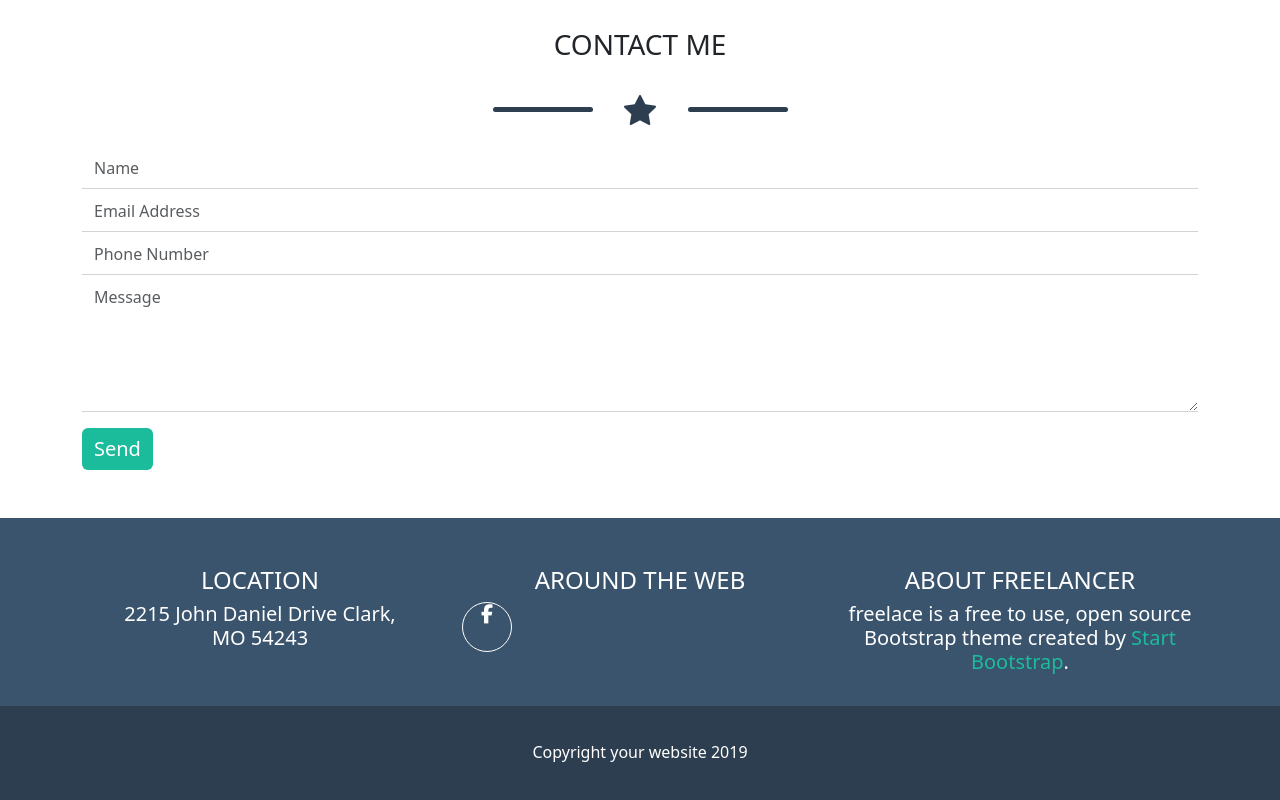
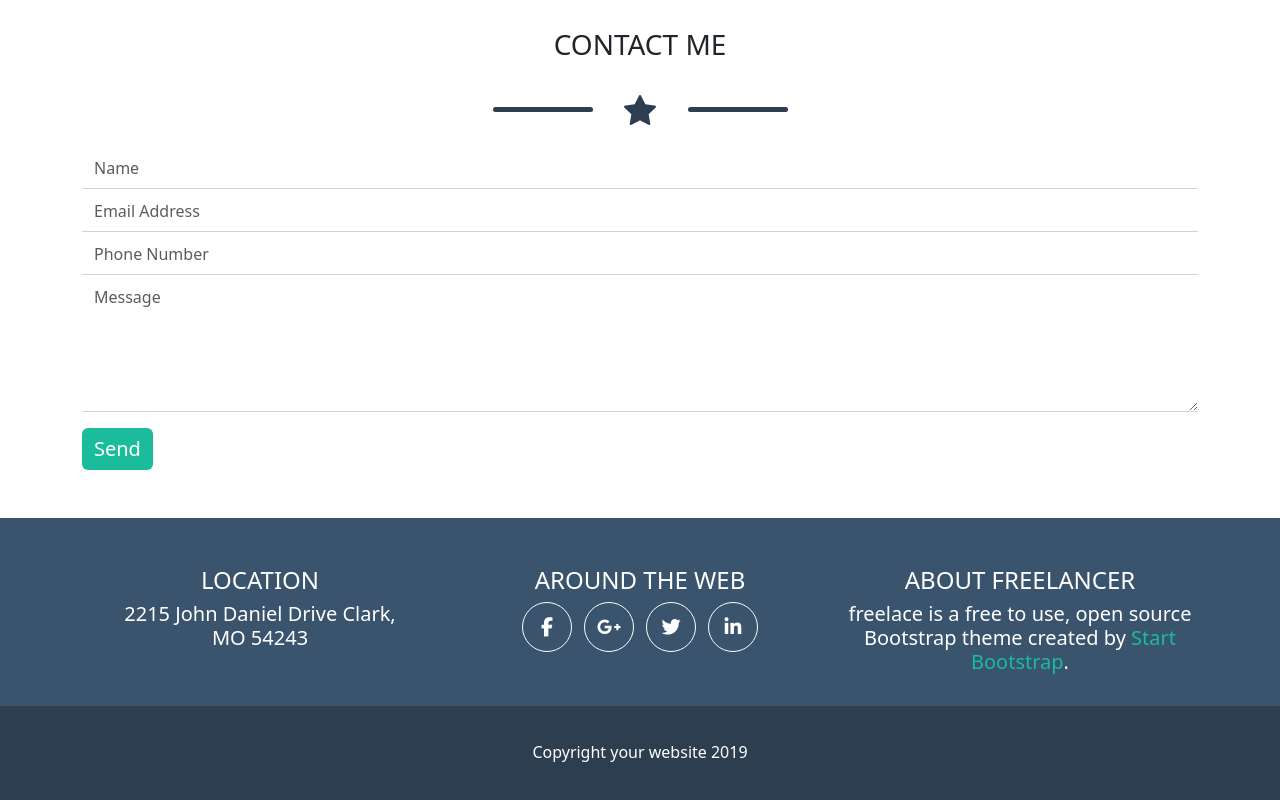
Before and after one commit to PlacidoBonfiglio/html-css-bootstrap-freelancer, a plain HTML site: page index.html in a window 1280 px wide. Shown: the part 1975-2775 px from the top of the page. Drawn offline with nearby package versions, Linux system fonts and the light colour scheme.

Commit message:
added brands logos

```diff
--- a/css/style.css
+++ b/css/style.css
@@ -11,11 +11,6 @@
     width: 100px;
     border-radius: 5px;
     background-color: #2C3E50;
-}
-
-/* UTILS */
-.relaive {
-    position: relative;
 }
 
 /* HEADER */
@@ -38,7 +33,6 @@ header a {
 img.avatar {
     height: 300px;
 }
-
 
 /* PORTFOLIO */
 #portfolio {
--- a/index.html
+++ b/index.html
@@ -149,11 +149,23 @@
 
                     <div class="col-12 col-md-4 mb-5">
                         <h4>AROUND THE WEB</h4>
-                        <div>
-                            <div class="circle-brands relative">
+
+                        <div class="row align-items-center justify-content-center">
+                            <div class="circle-brands p-0 row align-items-center">
                                 <i class="fa-brands fa-facebook-f" style="color: #ffffff;"></i>
                             </div>
 
+                            <div class="circle-brands ms-4 p-0 row align-items-center">
+                                <i class="fa-brands fa-google-plus-g" style="color: #ffffff;"></i>
+                            </div>
+
+                            <div class="circle-brands ms-4 p-0 row align-items-center">
+                                <i class="fa-brands fa-twitter" style="color: #ffffff;"></i>
+                            </div>
+
+                            <div class="circle-brands ms-4 p-0 row align-items-center">
+                                <i class="fa-brands fa-linkedin-in" style="color: #ffffff;"></i>
+                            </div>
                         </div>
                     </div>
 
```
